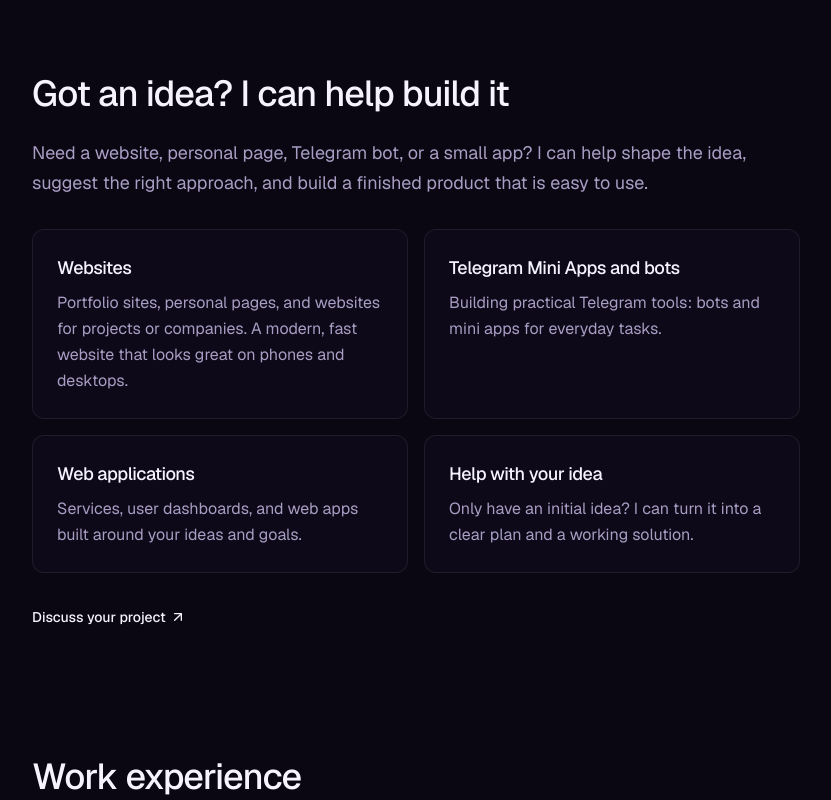
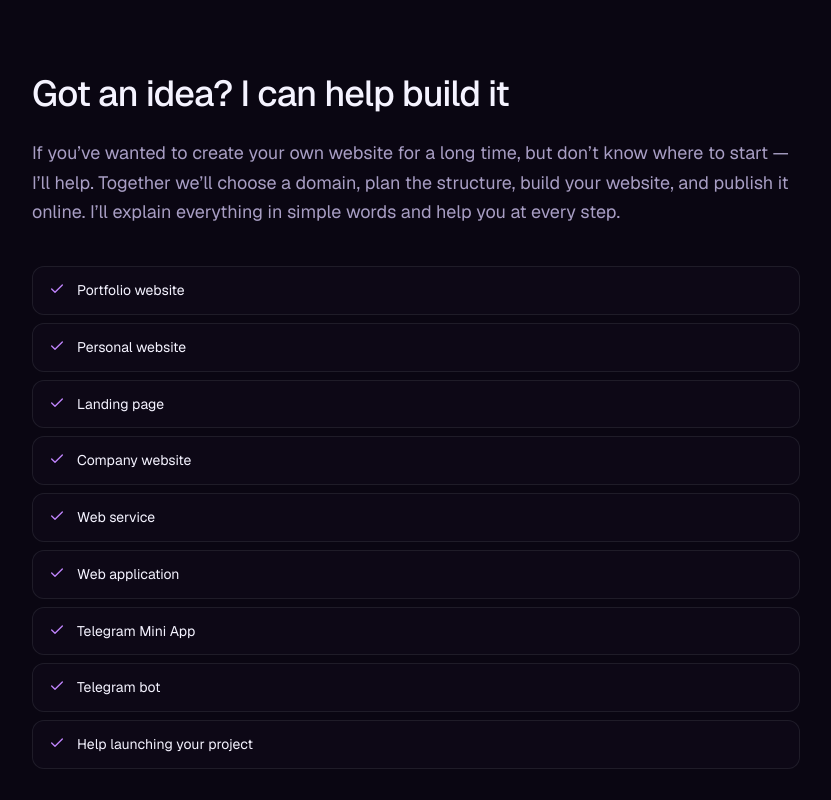
Before and after one commit to vchikalkin/portfolio2, a Next.js app: page /en in a window 1280 px wide. Shown: the part 1400-2200 px from the top of the page, without its empty margins (240-1071 px from the left). Built offline with nearby package versions, Linux system fonts and the light colour scheme.

Commit message:
Refactor Services section components: Updated ServicesContent to use a list of string labels instead of ServiceEntry interface, enhancing clarity and simplifying rendering logic. Adjusted translations for services to reflect new structure and improved lead description in both English and Russian.

```diff
--- a/components/sections/about-content.tsx
+++ b/components/sections/about-content.tsx
@@ -25,7 +25,7 @@ export function AboutContent({
         <h2 id="about-title" className="text-3xl font-medium tracking-tight md:text-4xl">
           {title}
         </h2>
-        <p className="mt-6 px-5 text-base leading-relaxed text-muted-foreground md:px-6 md:text-lg font-mono">
+        <p className="mt-6 text-base leading-relaxed text-muted-foreground md:text-lg font-mono">
           {summary}
         </p>
 
--- a/components/sections/services-content.tsx
+++ b/components/sections/services-content.tsx
@@ -1,20 +1,14 @@
-import { ArrowUpRight } from 'lucide-react';
+import { ArrowUpRight, Check } from 'lucide-react';
 import { SectionShell } from '@/components/layout/section-shell';
-
-export interface ServiceEntry {
-  readonly id: string;
-  readonly title: string;
-  readonly description: string;
-}
 
 interface ServicesContentProps {
   readonly title: string;
   readonly lead: string;
-  readonly items: readonly ServiceEntry[];
+  readonly listItems: readonly string[];
   readonly ctaLabel: string;
 }
 
-export function ServicesContent({ title, lead, items, ctaLabel }: ServicesContentProps) {
+export function ServicesContent({ title, lead, listItems, ctaLabel }: ServicesContentProps) {
   return (
     <SectionShell id="services">
       <div className="max-w-3xl">
@@ -23,12 +17,15 @@ export function ServicesContent({ title, lead, items, ctaLabel }: ServicesConten
         </h2>
         <p className="mt-6 text-base leading-relaxed text-muted-foreground md:text-lg">{lead}</p>
 
-        <ul className="mt-8 grid gap-4 md:grid-cols-2">
-          {items.map((item) => {
+        <ul className="mt-10 space-y-2">
+          {listItems.map((label) => {
             return (
-              <li key={item.id} className="card-hover rounded-xl border border-border-subtle bg-surface/50 p-5 md:p-6">
-                <h3 className="text-lg font-medium tracking-tight">{item.title}</h3>
-                <p className="mt-2 text-sm leading-relaxed text-muted-foreground md:text-base">{item.description}</p>
+              <li
+                key={label}
+                className="flex items-start gap-3 rounded-xl border border-border-subtle bg-surface/40 px-4 py-3"
+              >
+                <Check aria-hidden="true" className="mt-0.5 size-4 shrink-0 text-accent" />
+                <span className="text-sm leading-relaxed text-foreground">{label}</span>
               </li>
             );
           })}
@@ -37,10 +34,13 @@ export function ServicesContent({ title, lead, items, ctaLabel }: ServicesConten
         <div className="mt-8">
           <a
             href="#contact"
-            className="group inline-flex items-center gap-1 text-sm font-medium text-foreground transition-opacity hover:opacity-80"
+            className="group inline-flex items-center gap-2 text-sm font-medium text-foreground transition-opacity hover:opacity-80"
           >
             {ctaLabel}
-            <ArrowUpRight aria-hidden="true" className="size-4 transition-transform group-hover:translate-x-0.5 group-hover:-translate-y-0.5" />
+            <ArrowUpRight
+              aria-hidden="true"
+              className="size-4 transition-transform group-hover:translate-x-0.5 group-hover:-translate-y-0.5"
+            />
           </a>
         </div>
       </div>
--- a/components/sections/services-section.tsx
+++ b/components/sections/services-section.tsx
@@ -1,24 +1,28 @@
 import { getTranslations } from 'next-intl/server';
 import { ServicesContent } from '@/components/sections/services-content';
 
-const serviceIds = ['sites', 'telegram', 'webapps', 'custom'] as const;
+const listItemIds = [
+  'portfolio_site',
+  'personal_site',
+  'landing',
+  'company_site',
+  'internet_service',
+  'web_app',
+  'telegram_mini_app',
+  'telegram_bot',
+  'project_launch_help',
+] as const;
 
 export async function ServicesSection() {
   const t = await getTranslations('Services');
 
-  const items = serviceIds.map((id) => {
-    return {
-      id,
-      title: t(`items.${id}.title`),
-      description: t(`items.${id}.description`),
-    };
-  });
+  const listItems = listItemIds.map((id) => t(`list.${id}`));
 
   return (
     <ServicesContent
       title={t('title')}
       lead={t('lead')}
-      items={items}
+      listItems={listItems}
       ctaLabel={t('cta')}
     />
   );
--- a/messages/en.json
+++ b/messages/en.json
@@ -38,25 +38,18 @@
   },
   "Services": {
     "title": "Got an idea? I can help build it",
-    "lead": "Need a website, personal page, Telegram bot, or a small app? I can help shape the idea, suggest the right approach, and build a finished product that is easy to use.",
+    "lead": "If you’ve wanted to create your own website for a long time, but don’t know where to start — I’ll help.\nTogether we’ll choose a domain, plan the structure, build your website, and publish it online. I’ll explain everything in simple words and help you at every step.",
     "cta": "Discuss your project",
-    "items": {
-      "sites": {
-        "title": "Websites",
-        "description": "Portfolio sites, personal pages, and websites for projects or companies. A modern, fast website that looks great on phones and desktops."
-      },
-      "webapps": {
-        "title": "Web applications",
-        "description": "Services, user dashboards, and web apps built around your ideas and goals."
-      },
-      "telegram": {
-        "title": "Telegram Mini Apps and bots",
-        "description": "Building practical Telegram tools: bots and mini apps for everyday tasks."
-      },
-      "custom": {
-        "title": "Help with your idea",
-        "description": "Only have an initial idea? I can turn it into a clear plan and a working solution."
-      }
+    "list": {
+      "portfolio_site": "Portfolio website",
+      "personal_site": "Personal website",
+      "landing": "Landing page",
+      "company_site": "Company website",
+      "internet_service": "Web service",
+      "web_app": "Web application",
+      "telegram_mini_app": "Telegram Mini App",
+      "telegram_bot": "Telegram bot",
+      "project_launch_help": "Help launching your project"
     }
   },
   "HomeLab": {
--- a/messages/ru.json
+++ b/messages/ru.json
@@ -38,25 +38,18 @@
   },
   "Services": {
     "title": "Есть идея? Помогу её воплотить",
-    "lead": "Нужен сайт, личная страница, Telegram-бот или небольшое приложение? Помогу разобраться с идеей, предложу решение и создам готовый продукт, которым будет удобно пользоваться.",
+    "lead": "Если вы давно хотели создать свой сайт, но не знаете, с чего начать — я помогу.\nВместе выберем домен, продумаем структуру, разработаем сайт и опубликуем его в интернете. Всё объясню простыми словами и помогу на каждом этапе.",
     "cta": "Обсудить проект",
-    "items": {
-      "sites": {
-        "title": "Сайты",
-        "description": "Портфолио, личные страницы, сайты для проектов или компаний. Современный быстрый сайт, который хорошо выглядит на телефоне и компьютере."
-      },
-      "webapps": {
-        "title": "Веб-приложения",
-        "description": "Сервисы, личные кабинеты и приложения под ваши идеи и задачи."
-      },
-      "telegram": {
-        "title": "Telegram Mini Apps и боты",
-        "description": "Создание удобных инструментов внутри Telegram: боты, мини-приложения и автоматизация повседневных задач."
-      },
-      "custom": {
-        "title": "Помощь с идеей",
-        "description": "Есть только задумка? Помогу превратить её в понятный план и готовое решение."
-      }
+    "list": {
+      "portfolio_site": "Сайт-портфолио",
+      "personal_site": "Личный сайт",
+      "landing": "Лендинг",
+      "company_site": "Сайт для компании",
+      "internet_service": "Интернет-сервис",
+      "web_app": "Веб-приложение",
+      "telegram_mini_app": "Telegram Mini App",
+      "telegram_bot": "Telegram-бот",
+      "project_launch_help": "Помощь с запуском проекта"
     }
   },
   "HomeLab": {
```
